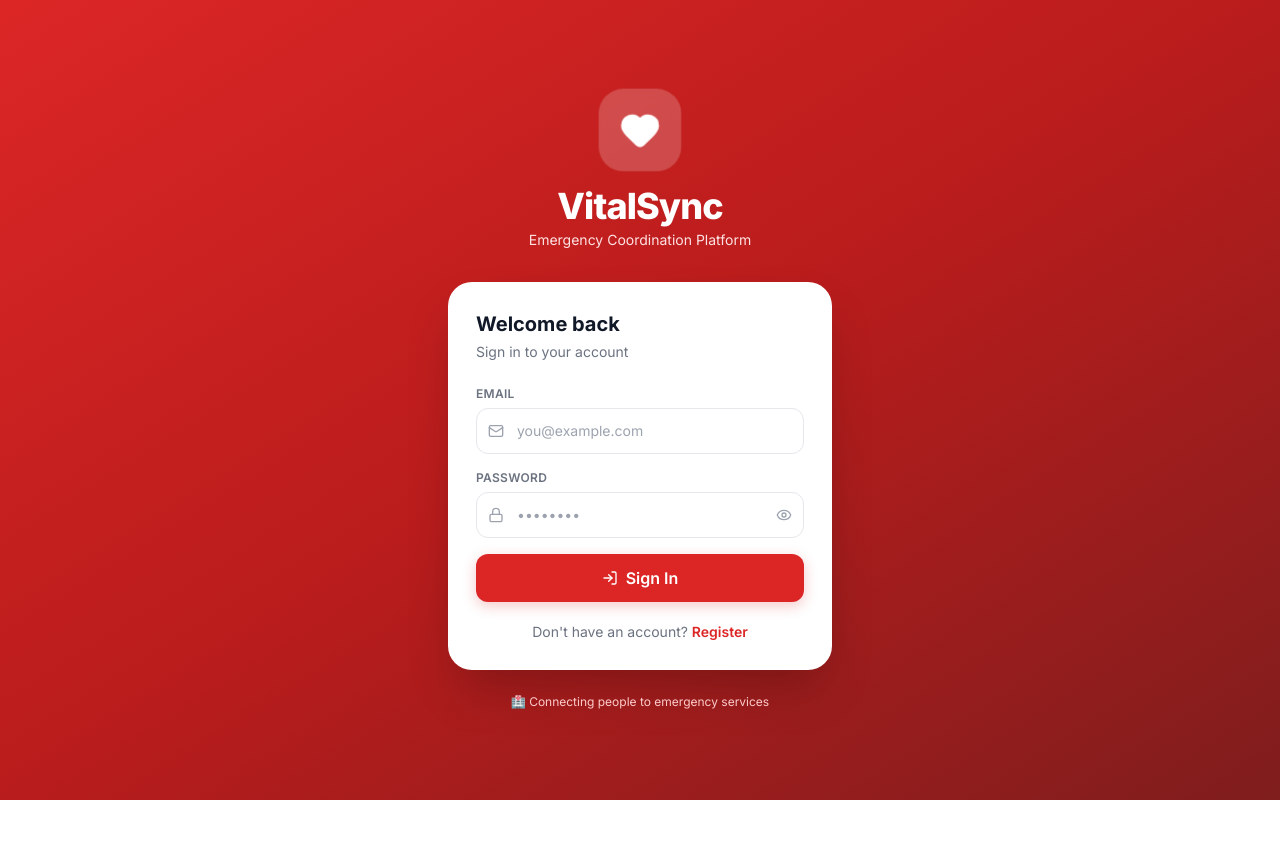
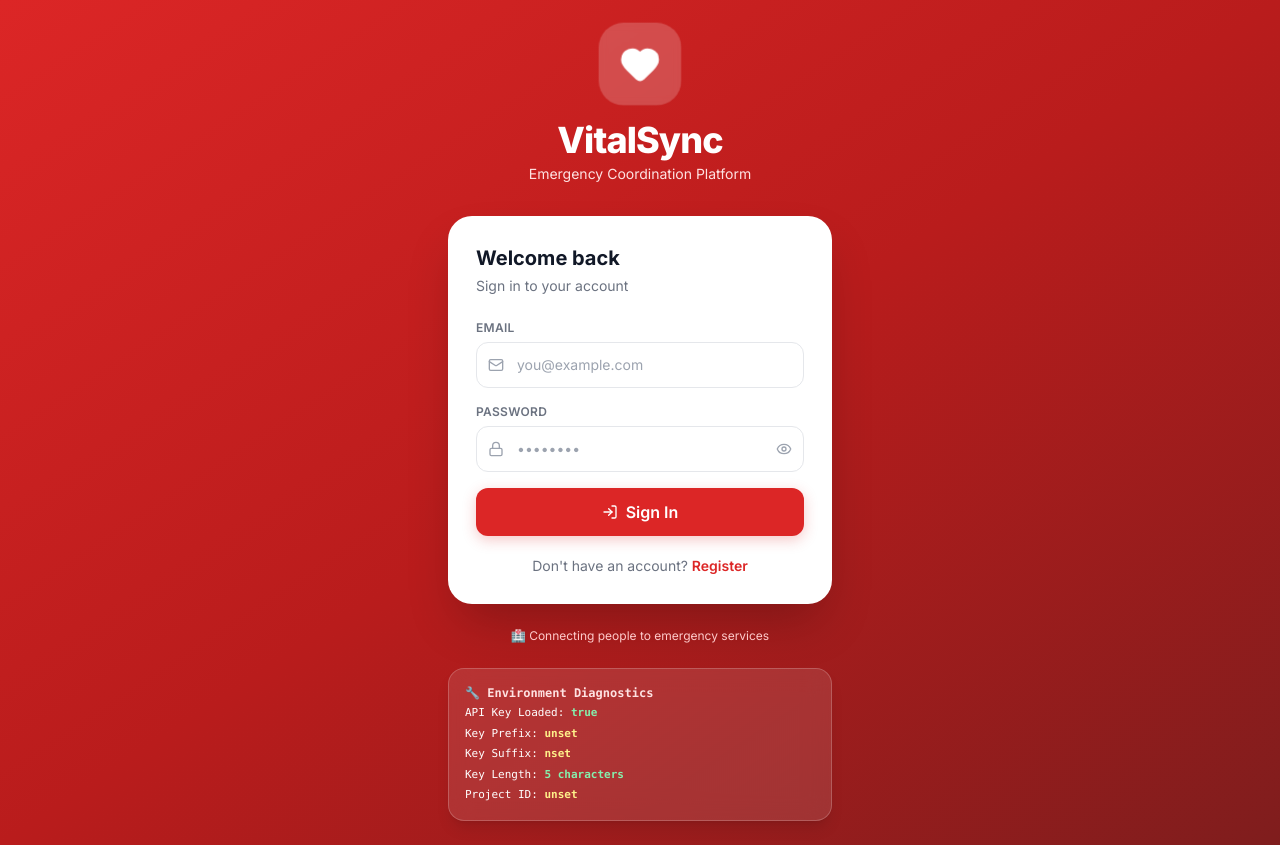
Before and after one commit to Dhanyamala-G/VitalSync, a React (Vite) app: page /login in a window 1280 px wide. Before the commit the page ends 800 px from the top, so only its background shows below. Built offline with nearby package versions, Linux system fonts and the light colour scheme; no server answers.

Commit message:
chore: add visual environment diagnostics display to Login page

```diff
--- a/src/pages/auth/Login.tsx
+++ b/src/pages/auth/Login.tsx
@@ -117,6 +117,22 @@ export default function Login() {
           <p className="text-center text-red-200 text-xs mt-6">
             🏥 Connecting people to emergency services
           </p>
+
+          {/* Direct Visual Diagnostics to verify Vercel configuration */}
+          <div className="mt-6 bg-white/10 backdrop-blur-md rounded-2xl p-4 border border-white/20 text-left text-[11px] text-white font-mono space-y-1 max-w-sm mx-auto shadow-lg">
+            <p className="font-extrabold text-xs text-red-100 mb-1 flex items-center gap-1">🔧 Environment Diagnostics</p>
+            <p>API Key Loaded: <span className="font-bold text-green-300">{String(import.meta.env.VITE_FIREBASE_API_KEY !== 'YOUR_API_KEY' && !!import.meta.env.VITE_FIREBASE_API_KEY)}</span></p>
+            {import.meta.env.VITE_FIREBASE_API_KEY && import.meta.env.VITE_FIREBASE_API_KEY !== 'YOUR_API_KEY' ? (
+              <>
+                <p>Key Prefix: <span className="text-yellow-200 font-bold">{import.meta.env.VITE_FIREBASE_API_KEY.substring(0, 6)}</span></p>
+                <p>Key Suffix: <span className="text-yellow-200 font-bold">{import.meta.env.VITE_FIREBASE_API_KEY.substring(import.meta.env.VITE_FIREBASE_API_KEY.length - 4)}</span></p>
+                <p>Key Length: <span className="text-green-300 font-bold">{import.meta.env.VITE_FIREBASE_API_KEY.length} characters</span></p>
+              </>
+            ) : (
+              <p className="text-red-300 font-bold">⚠️ Stuck on default 'YOUR_API_KEY' or empty!</p>
+            )}
+            <p>Project ID: <span className="text-yellow-200 font-bold">{import.meta.env.VITE_FIREBASE_PROJECT_ID || 'missing'}</span></p>
+          </div>
         </motion.div>
       </div>
     </div>
```
